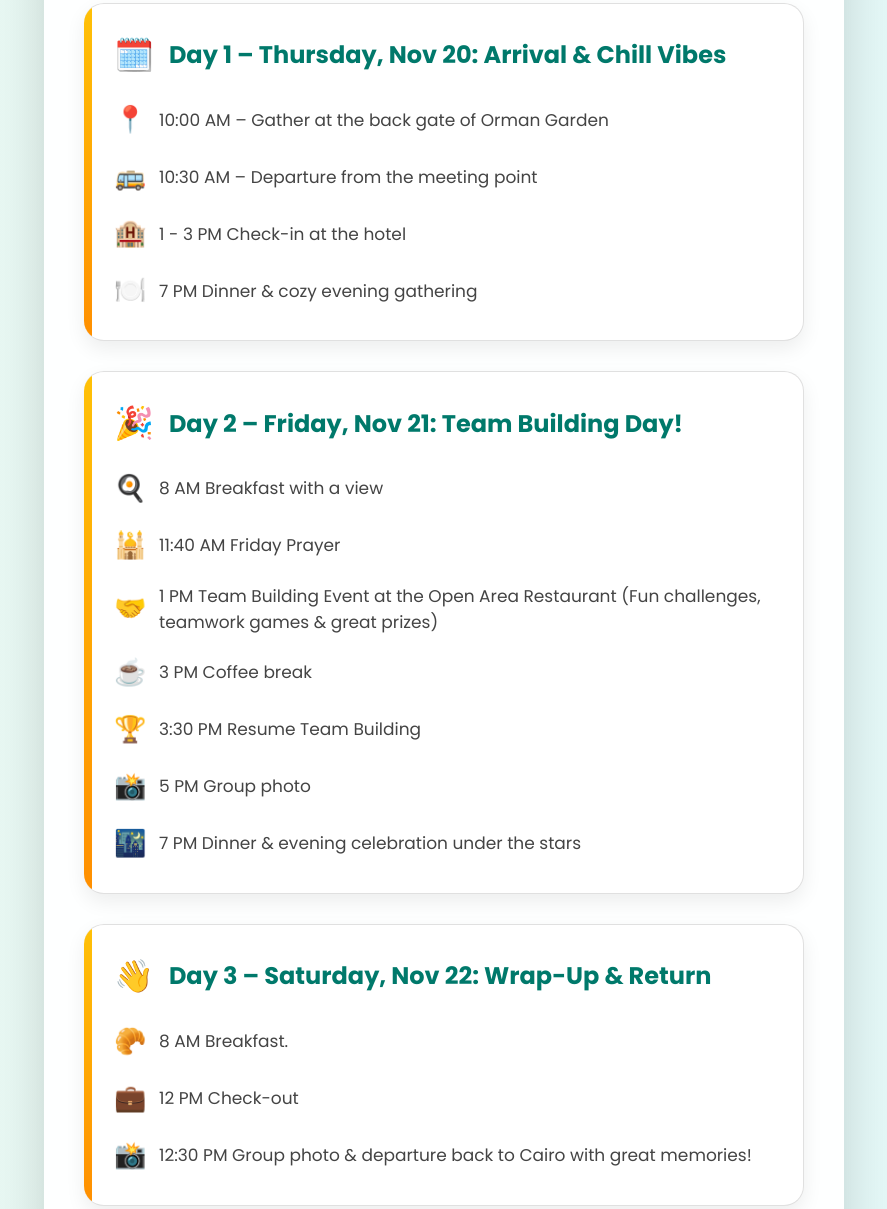
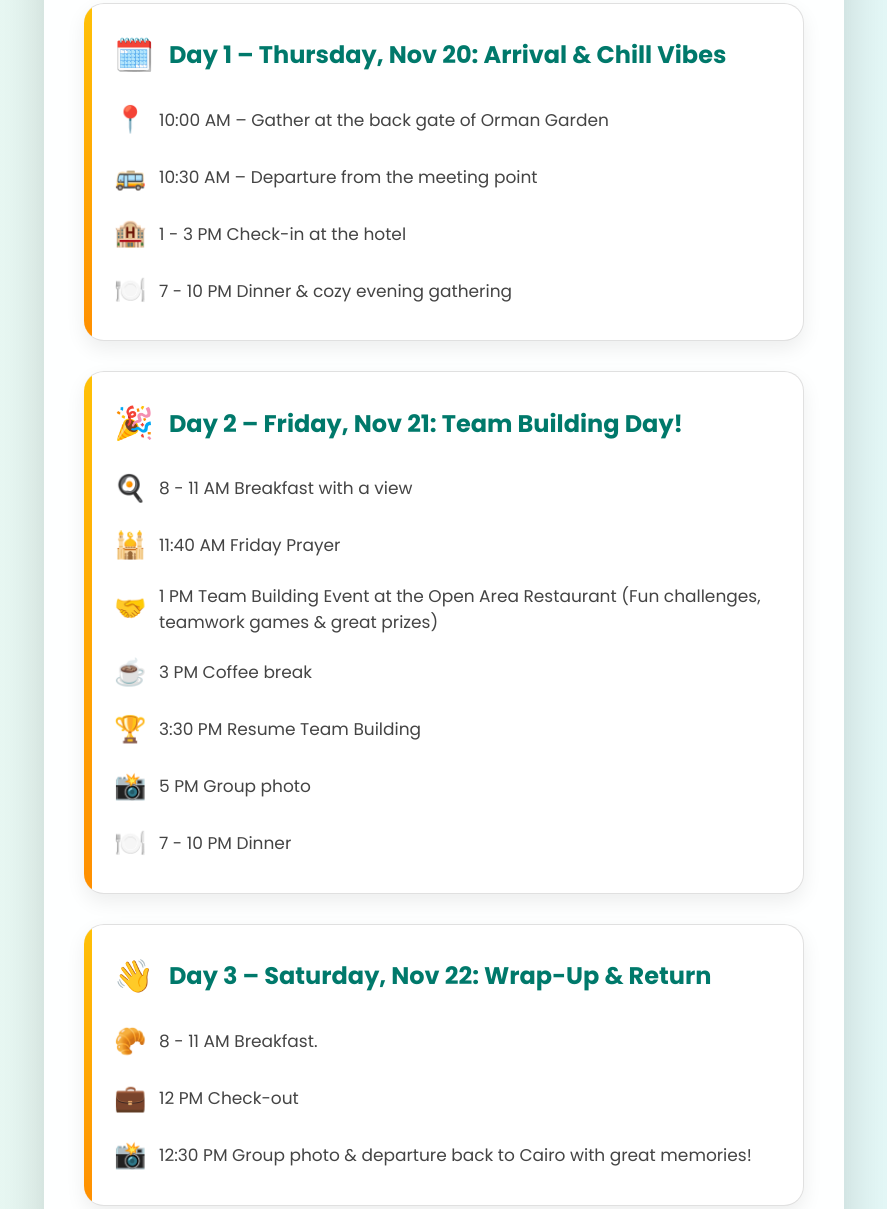
Before and after one commit to ahlymedical/AMCiansTrip, a website: page index.html in a window 1280 px wide. Shown: the part 749-1958 px from the top of the page, without its empty margins (196-1083 px from the left). Drawn offline with Linux system fonts and the light colour scheme.

Commit message:
Update index.html

```diff
--- a/index.html
+++ b/index.html
@@ -351,28 +351,28 @@
                 <li><span class="activity-icon">📍</span> 10:00 AM – Gather at the back gate of Orman Garden</li>
                 <li><span class="activity-icon">🚌</span> 10:30 AM – Departure from the meeting point</li>
                 <li><span class="activity-icon">🏨</span> 1 - 3 PM Check-in at the hotel</li>
-                <li><span class="activity-icon">🍽️</span> 7 PM Dinner & cozy evening gathering</li>
+                <li><span class="activity-icon">🍽️</span> 7 - 10 PM Dinner & cozy evening gathering</li>
             </ul>
         </div>
 
         <div class="day-card">
             <h3><span class="icon">🎉</span> Day 2 – Friday, Nov 21: Team Building Day!</h3>
             <ul class="activity-list">
-                <li><span class="activity-icon">🍳</span> 8 AM Breakfast with a view</li>
+                <li><span class="activity-icon">🍳</span> 8 - 11 AM Breakfast with a view</li>
                 <li><span class="activity-icon">🕌</span> 11:40 AM Friday Prayer</li>
                 <li><span class="activity-icon">🤝</span> 1 PM Team Building Event at the Open Area Restaurant (Fun challenges, teamwork games & great prizes)</li>
                 <li><span class="activity-icon">☕</span> 3 PM Coffee break</li>
                 <li><span class="activity-icon">🏆</span> 3:30 PM Resume Team Building</li>
                               <li><span class="activity-icon">📸</span> 5 PM Group photo
 </li>
-                <li><span class="activity-icon">🌃</span> 7 PM Dinner & evening celebration under the stars</li>
+                <li><span class="activity-icon">🍽️</span> 7 - 10 PM Dinner</li>
             </ul>
         </div>
 
         <div class="day-card">
             <h3><span class="icon">👋</span> Day 3 – Saturday, Nov 22: Wrap-Up & Return</h3>
             <ul class="activity-list">
-                <li><span class="activity-icon">🥐</span> 8 AM Breakfast.</li>
+                <li><span class="activity-icon">🥐</span> 8 - 11 AM Breakfast.</li>
                 <li><span class="activity-icon">💼</span> 12 PM Check-out</li>
                 <li><span class="activity-icon">📸</span> 12:30 PM Group photo & departure back to Cairo with great memories!</li>
             </ul>
```
